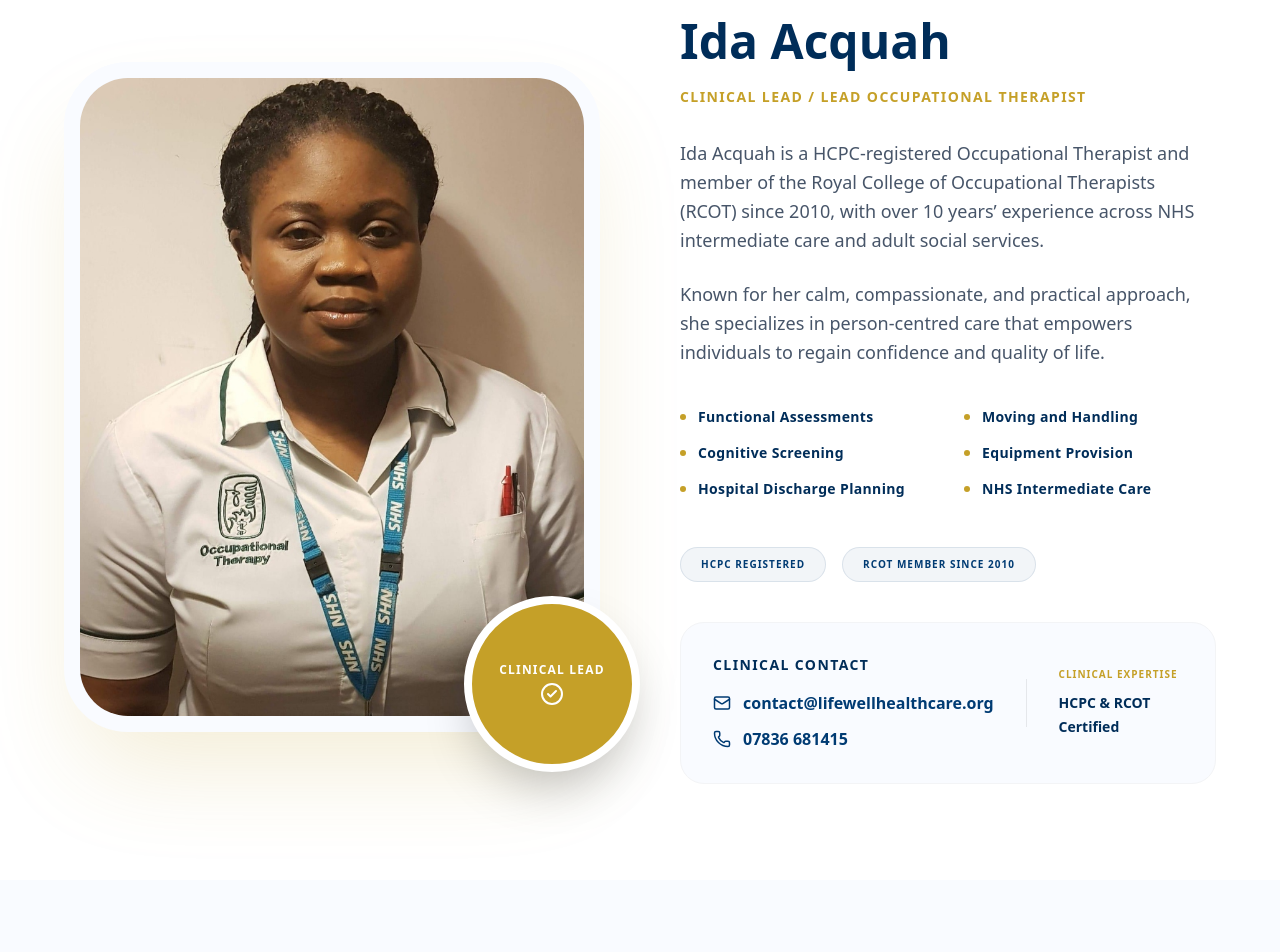
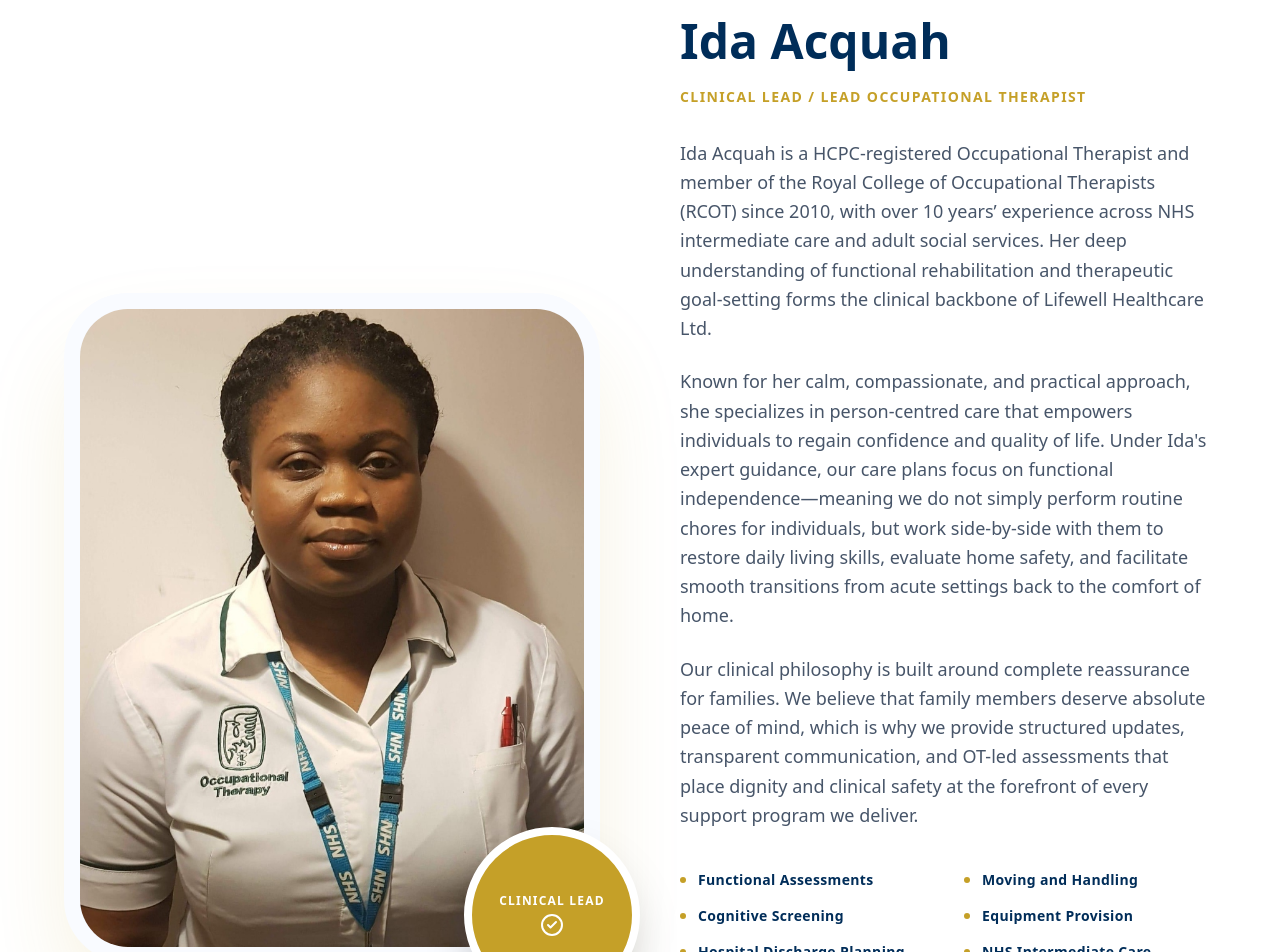
Before and after one commit to osofocarl-web/lifewell-healthcare, a Next.js app: page /about in a window 1280 px wide. Shown: the part 1440-2392 px from the top of the page. Built offline with nearby package versions, Linux system fonts and the light colour scheme.

Commit message:
fix: src/app/about/page.tsx

```diff
--- a/src/app/about/page.tsx
+++ b/src/app/about/page.tsx
@@ -85,10 +85,13 @@ export default function AboutPage() {
 
                 <div className="space-y-6 text-text-muted text-lg leading-relaxed mb-10">
                   <p>
-                    Ida Acquah is a HCPC-registered Occupational Therapist and member of the Royal College of Occupational Therapists (RCOT) since 2010, with over 10 years’ experience across NHS intermediate care and adult social services.
+                    Ida Acquah is a HCPC-registered Occupational Therapist and member of the Royal College of Occupational Therapists (RCOT) since 2010, with over 10 years’ experience across NHS intermediate care and adult social services. Her deep understanding of functional rehabilitation and therapeutic goal-setting forms the clinical backbone of Lifewell Healthcare Ltd.
                   </p>
                   <p>
-                    Known for her calm, compassionate, and practical approach, she specializes in person-centred care that empowers individuals to regain confidence and quality of life.
+                    Known for her calm, compassionate, and practical approach, she specializes in person-centred care that empowers individuals to regain confidence and quality of life. Under Ida's expert guidance, our care plans focus on functional independence—meaning we do not simply perform routine chores for individuals, but work side-by-side with them to restore daily living skills, evaluate home safety, and facilitate smooth transitions from acute settings back to the comfort of home.
+                  </p>
+                  <p>
+                    Our clinical philosophy is built around complete reassurance for families. We believe that family members deserve absolute peace of mind, which is why we provide structured updates, transparent communication, and OT-led assessments that place dignity and clinical safety at the forefront of every support program we deliver.
                   </p>
 
                   <div className="grid grid-cols-1 md:grid-cols-2 gap-y-4 gap-x-8 pt-4">
```
